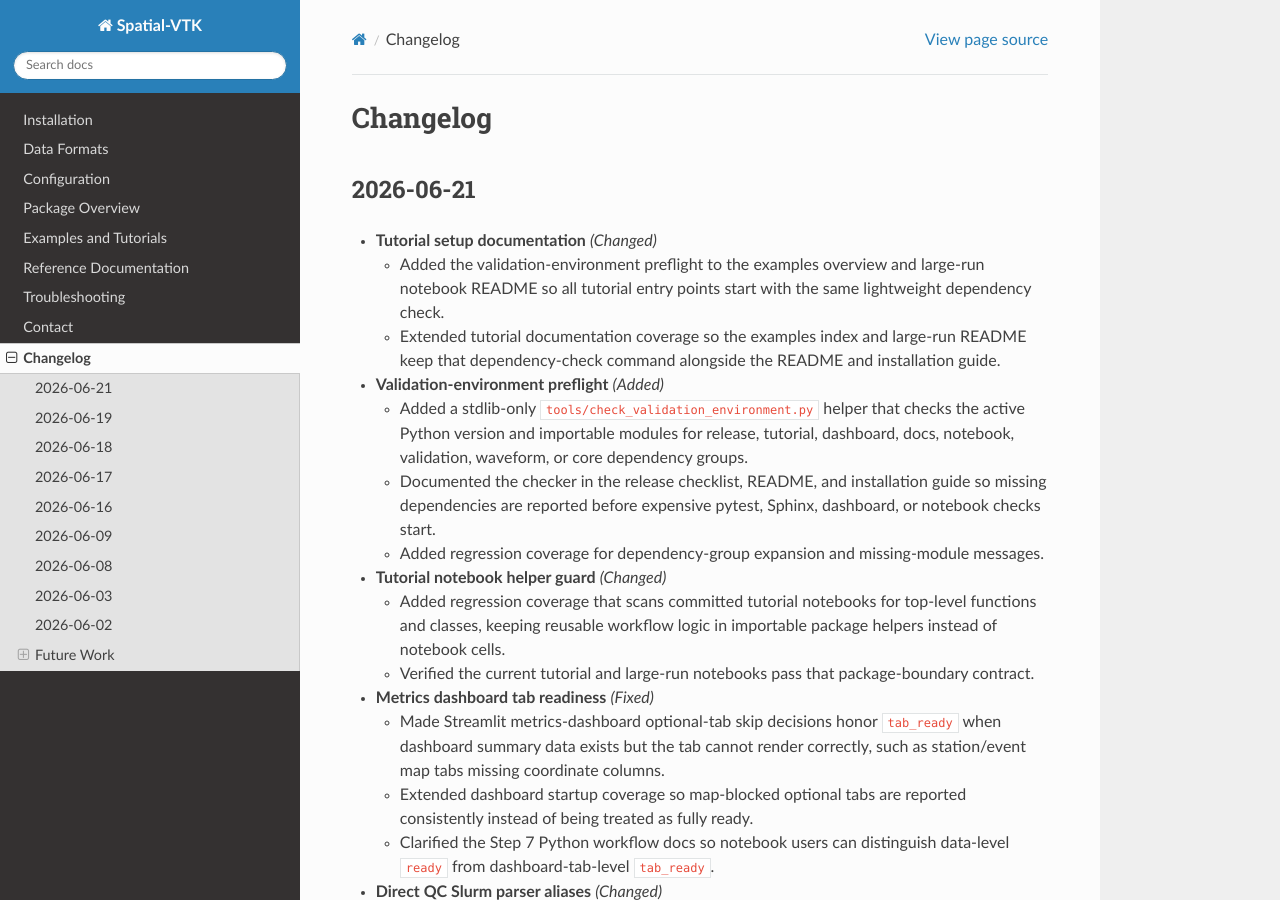
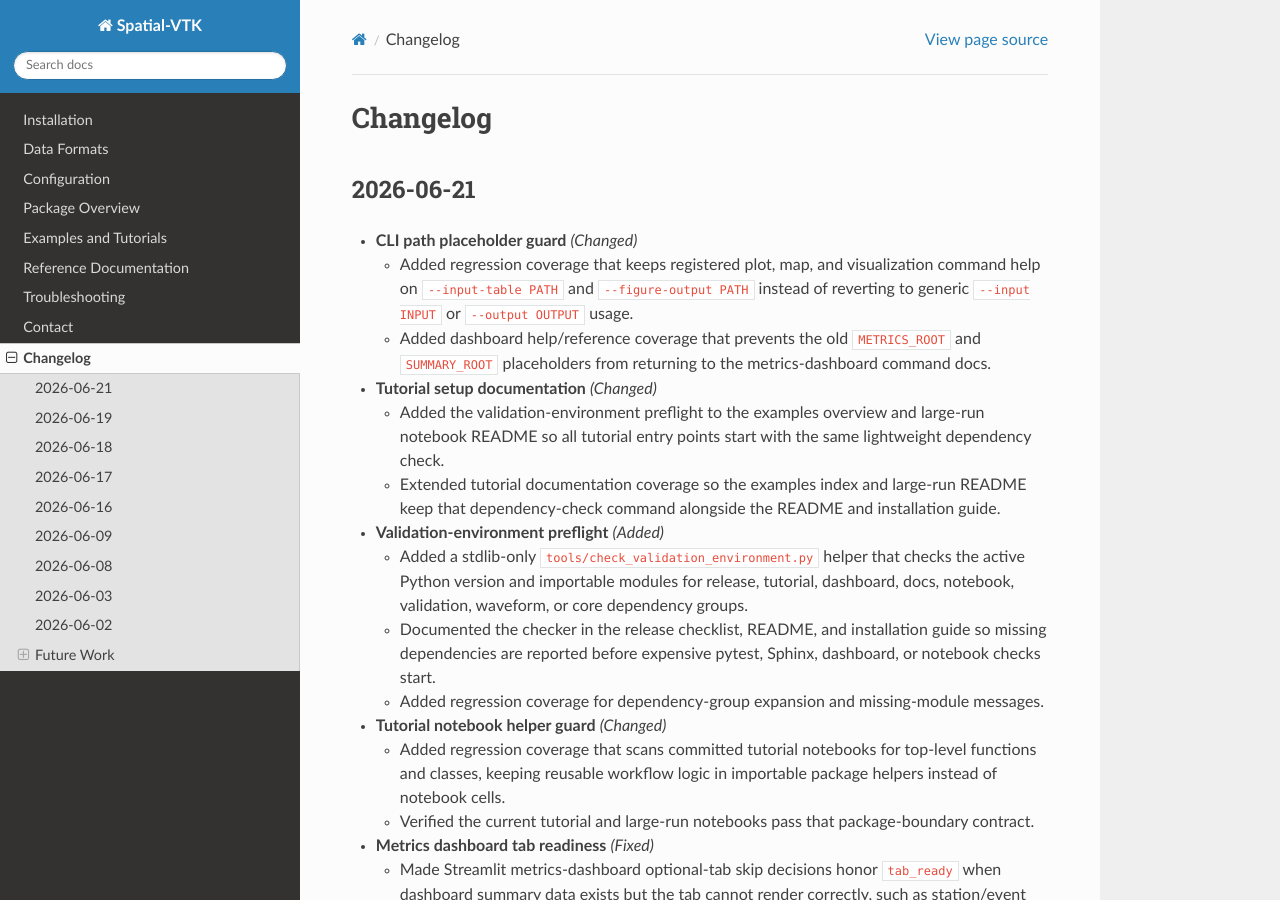
Before and after one commit to bcbirkel/spatial-vtk, a Sphinx documentation site: the page built from docs/changelog.rst, in a window 1280 px wide and 900 px high. Built offline with Sphinx 7.4.7 and the Read the Docs theme 3.1.0, drawn with Linux system fonts in a browser that asks for light colours.

Commit message:
Guard CLI path placeholder wording

```diff
--- a/docs/changelog.rst
+++ b/docs/changelog.rst
@@ -3,6 +3,15 @@ Changelog
 
 2026-06-21
 ----------
+
+- **CLI path placeholder guard** *(Changed)*
+
+  - Added regression coverage that keeps registered plot, map, and visualization
+    command help on ``--input-table PATH`` and ``--figure-output PATH`` instead
+    of reverting to generic ``--input INPUT`` or ``--output OUTPUT`` usage.
+  - Added dashboard help/reference coverage that prevents the old
+    ``METRICS_ROOT`` and ``SUMMARY_ROOT`` placeholders from returning to the
+    metrics-dashboard command docs.
 
 - **Tutorial setup documentation** *(Changed)*
 
```
Also changed, not shown: 1 other file.
